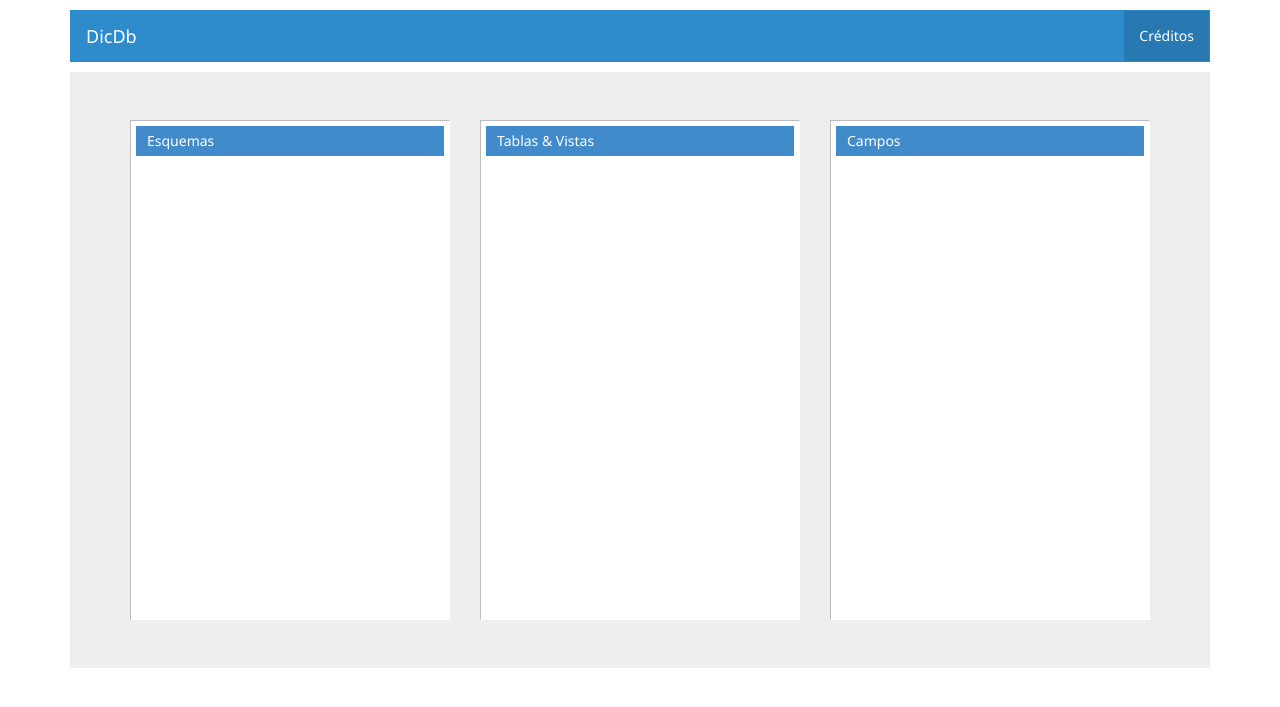
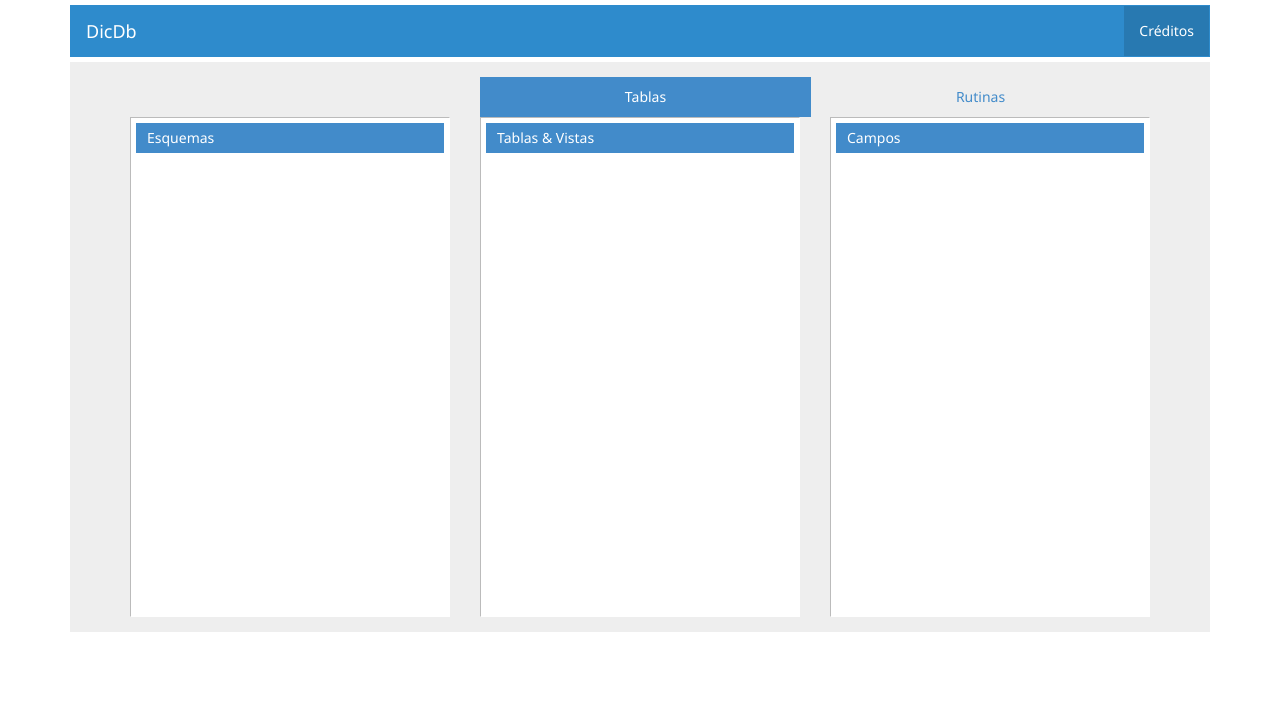
Before and after one commit to yorch81/DicDb, a PHP site: page /templates/vw_dicdb.php in a window 1280 px wide. Shown: the top 707 px of the page. Run offline with PHP 8.4, Linux system fonts and the light colour scheme; the template is opened without the code that fills it, so the values that code supplies are empty; a stand-in replaces the project's code that opens the database connection; some libraries are stand-ins or nearby versions.

Commit message:
Tablas y Rutinas

```diff
--- a/web/templates/vw_dicdb.php
+++ b/web/templates/vw_dicdb.php
@@ -18,12 +18,12 @@
 
     <style>
     body {
-      padding-top: 10px;
-      padding-bottom: 10px;
+      padding-top: 5px;
+      padding-bottom: 5px;
     }
 
     .navbar {
-      margin-bottom: 10px;
+      margin-bottom: 5px;
     }
 
     .list-group-item {
@@ -43,6 +43,10 @@
         background: #FFF;
         overflow: scroll;
         padding: 5px;
+      }
+
+    .jumbotron{
+        padding: 15px;
       }
     </style>
   </head>
@@ -67,6 +71,20 @@
 
       <div class="jumbotron">
         <div class="row">
+          <div class="col-md-4 col-lg-4">
+          </div>
+
+          <div class="col-md-8 col-lg-8">
+            <ul class="nav nav-pills nav-justified">
+              <li class="active" id="tab_tablas"><a href="#">Tablas</a>
+              </li>
+              <li id="tab_rutinas"><a href="#">Rutinas</a>
+              </li>
+            </ul>
+          </div>
+        </div>
+
+        <div class="row">
 
           <div class="col-md-4 col-lg-4">
             <div id="cnt_esquemas" class="scroll-500">
@@ -81,6 +99,7 @@
             </div>
           </div>
 
+          <div id="opt_tablas">
             <div class="col-md-4 col-lg-4">
               <div id="cnt_tablas" class="scroll-500">
                 <div class="list-group">
@@ -98,6 +117,31 @@
                   <a href="#" data-toggle="tooltip" data-placement="right" title="Campos" class="list-group-item active dicdb-tooltip" dicdb-type="0" tblId="0" dicdb-comment="Campos">Campos</a>
                   <div id="pnl_campos">
 
+                  </div>
+                </div>
+              </div>
+            </div>
+          </div>
+
+          <div id="opt_rutinas">
+            <div class="col-md-4 col-lg-4">
+              <div id="cnt_procedimientos" class="scroll-500">
+                <div class="list-group">
+                  <a href="#" data-toggle="tooltip" data-placement="right" title="Tablas" class="list-group-item active dicdb-tooltip" dicdb-type="0" tblId="0" dicdb-comment="Procedimientos">Procedimientos</a>
+                  <div id="pnl_procedimientos">
+
+                  </div>
+                </div>
+              </div>
+            </div>
+
+            <div class="col-md-4 col-lg-4">
+              <div id="cnt_funciones" class="scroll-500">
+                <div class="list-group">
+                  <a href="#" data-toggle="tooltip" data-placement="right" title="Campos" class="list-group-item active dicdb-tooltip" dicdb-type="0" tblId="0" dicdb-comment="Funciones">Funciones</a>
+                  <div id="pnl_funciones">
+
+                  </div>
                 </div>
               </div>
             </div>
@@ -158,12 +202,41 @@
         // Aplicar ToolTip
         $(".dicdb-tooltip").tooltip();
 
+        // Ocultar Rutinas
+        $('#opt_rutinas').hide();
+
         // Obtener HTML Tablas
         function htmlTablas(esquema) {
           url = "./htmltablas/" + esquema;
 
           $.get(url, function(response, status){
                 $("#pnl_tablas").html(response);
+                $(".dicdb-tooltip").tooltip();
+              }).error(
+                    function(){
+                        console.log('Application not responding');
+                    });
+        }
+
+        // Obtener HTML Procedimientos
+        function htmlProcedimientos(esquema) {
+          url = "./htmlproc/" + esquema;
+
+          $.get(url, function(response, status){
+                $("#pnl_procedimientos").html(response);
+                $(".dicdb-tooltip").tooltip();
+              }).error(
+                    function(){
+                        console.log('Application not responding');
+                    });
+        }
+
+        // Obtener HTML Funciones
+        function htmlFunciones(esquema) {
+          url = "./htmlfunc/" + esquema;
+
+          $.get(url, function(response, status){
+                $("#pnl_funciones").html(response);
                 $(".dicdb-tooltip").tooltip();
               }).error(
                     function(){
@@ -205,7 +278,10 @@
           switch (tipo) {
             case '1': // Filtrar Tablas y Rutinas
               htmlTablas(arrObjeto[0]);
+              htmlProcedimientos(arrObjeto[0]);
+              htmlFunciones(arrObjeto[0]);
               break;
+
             case '2': // Filtrar Campos
               htmlCampos(arrObjeto[0], arrObjeto[1]);
               break;
@@ -249,6 +325,14 @@
             case '3': // Campos
               actComentarios (arrObjeto[0], arrObjeto[1], arrObjeto[2], $('#txtDescription').val(), 3);
               break;
+
+            case '4': // Procedimientos
+              actComentarios (arrObjeto[0], arrObjeto[1], '', $('#txtDescription').val(), 4);
+              break;
+
+            case '5': // Funciones
+              actComentarios (arrObjeto[0], arrObjeto[1], '', $('#txtDescription').val(), 5);
+              break;
           }
 
           $('#window-update').modal('hide');
@@ -258,6 +342,26 @@
         $("#btn_credits").click(function() {
           $('#window-credits').modal('toggle');
         });
+
+        // Tab Tablas
+        $("#tab_tablas").click(function() {
+          $('#opt_tablas').show();
+          $('#opt_rutinas').hide();
+
+          $("#tab_tablas").addClass("active");
+          $("#tab_rutinas").removeClass("active");
+
+        });
+
+        // Tab Rutinas
+        $("#tab_rutinas").click(function() {
+          $('#opt_tablas').hide();
+          $('#opt_rutinas').show();
+
+          $("#tab_rutinas").addClass("active");
+          $("#tab_tablas").removeClass("active");
+        });
+
       });
     </script>
   </body>
```
Also changed, not shown: web/index.php (+21 -1 lines). Lines whose indentation alone changed are shown as unchanged.
